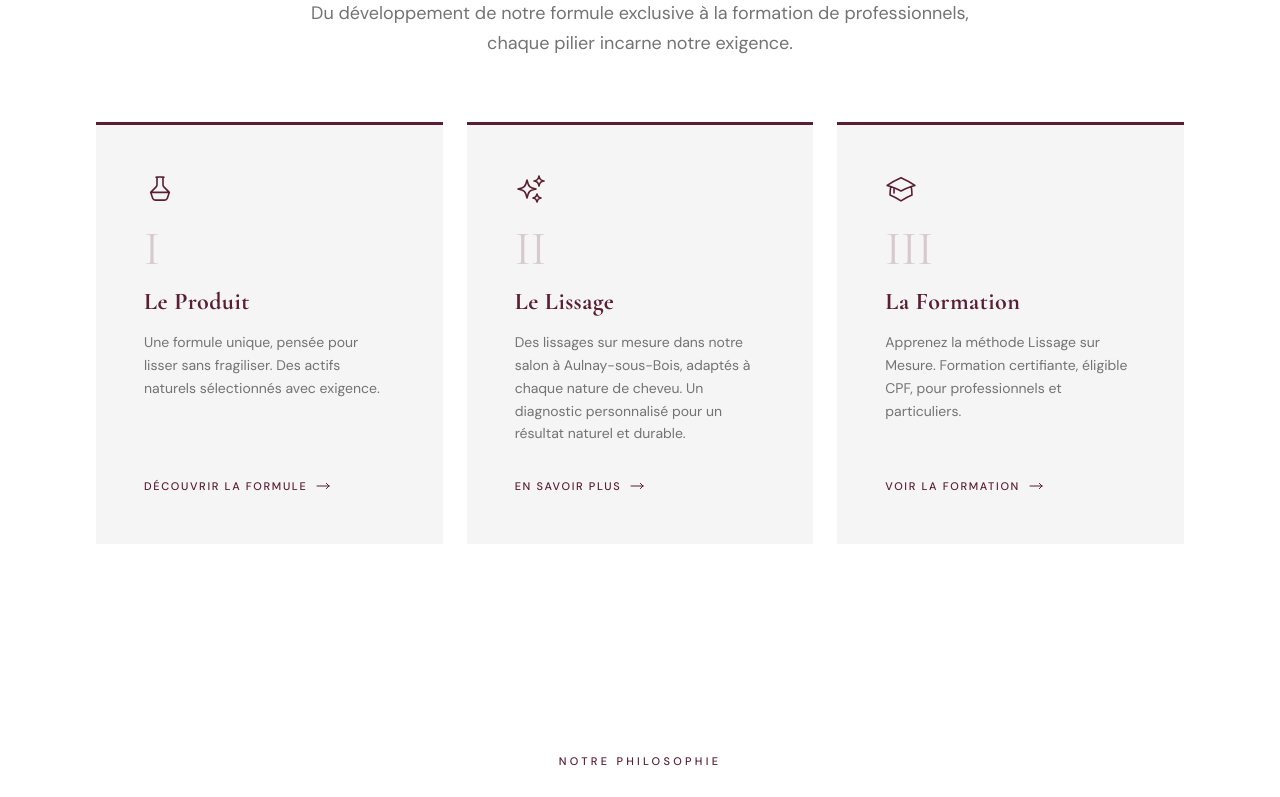
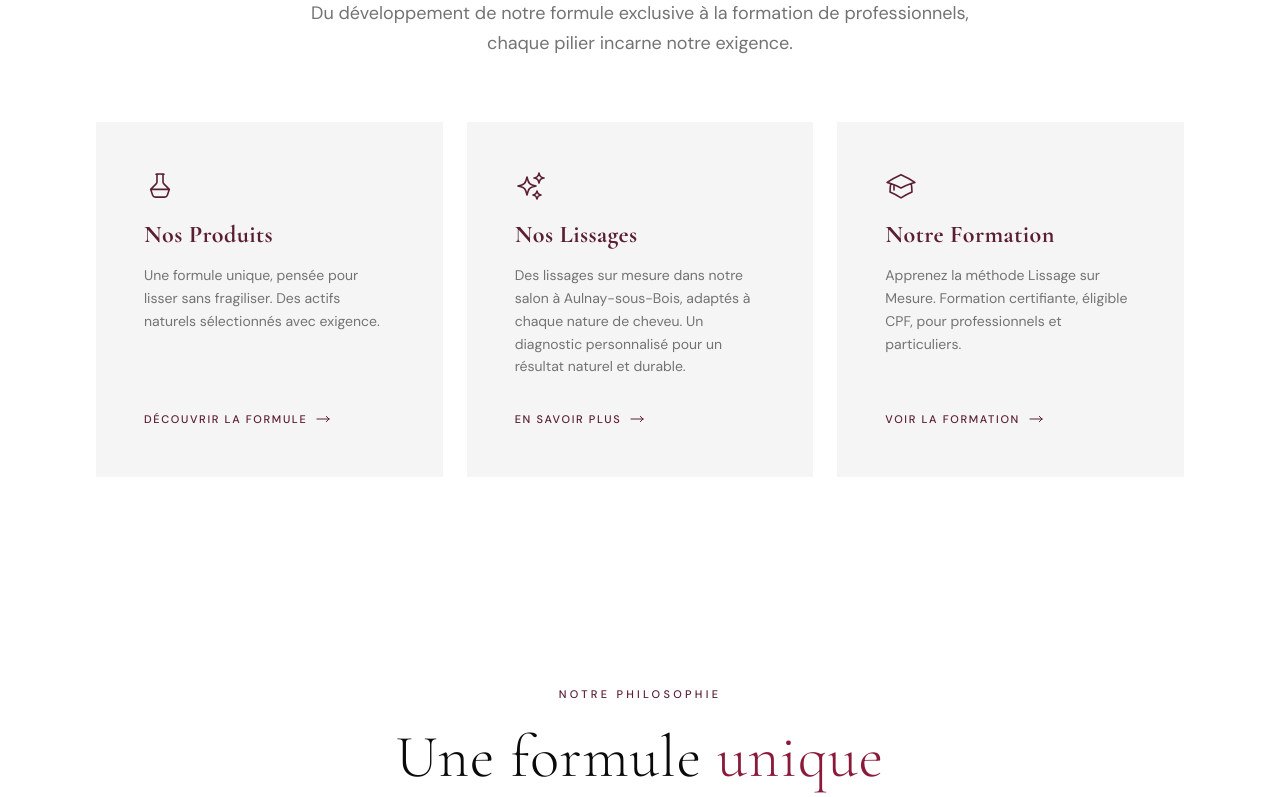
Before and after one commit to zakariya2002/lissage-sur-mesure, a Next.js app: page / in a window 1280 px wide. Shown: the part 1040-1837 px from the top of the page. Built offline with nearby package versions, Linux system fonts and the light colour scheme.

Commit message:
fix: cartes Activités — retrait chiffres romains/bordure, hover bordeaux, titres Nos/Notre
Co-Authored-By: Claude Opus 4.6 (1M context) <noreply@anthropic.com>

```diff
--- a/src/components/Activites.tsx
+++ b/src/components/Activites.tsx
@@ -4,12 +4,11 @@ import { motion } from "framer-motion";
 
 const activites = [
   {
-    titre: "Le Produit",
+    titre: "Nos Produits",
     description:
       "Une formule unique, pensée pour lisser sans fragiliser. Des actifs naturels sélectionnés avec exigence.",
     href: "#formule",
     cta: "Découvrir la formule",
-    roman: "I",
     icon: (
       <svg className="w-8 h-8" fill="none" stroke="currentColor" viewBox="0 0 24 24" strokeWidth={1.2}>
         <path strokeLinecap="round" strokeLinejoin="round" d="M9.75 3.104v5.714a2.25 2.25 0 01-.659 1.591L5 14.5M9.75 3.104c-.251.023-.501.05-.75.082m.75-.082a24.301 24.301 0 014.5 0m0 0v5.714a2.25 2.25 0 00.659 1.591L19 14.5M14.25 3.104c.251.023.501.05.75.082M19 14.5l-1.43 4.294a2.25 2.25 0 01-2.134 1.544H8.564a2.25 2.25 0 01-2.134-1.544L5 14.5m14 0H5" />
@@ -17,12 +16,11 @@ const activites = [
     ),
   },
   {
-    titre: "Le Lissage",
+    titre: "Nos Lissages",
     description:
       "Des lissages sur mesure dans notre salon à Aulnay-sous-Bois, adaptés à chaque nature de cheveu. Un diagnostic personnalisé pour un résultat naturel et durable.",
     href: "#lissage",
     cta: "En savoir plus",
-    roman: "II",
     icon: (
       <svg className="w-8 h-8" fill="none" stroke="currentColor" viewBox="0 0 24 24" strokeWidth={1.2}>
         <path strokeLinecap="round" strokeLinejoin="round" d="M9.813 15.904L9 18.75l-.813-2.846a4.5 4.5 0 00-3.09-3.09L2.25 12l2.846-.813a4.5 4.5 0 003.09-3.09L9 5.25l.813 2.846a4.5 4.5 0 003.09 3.09L15.75 12l-2.846.813a4.5 4.5 0 00-3.09 3.09zM18.259 8.715L18 9.75l-.259-1.035a3.375 3.375 0 00-2.455-2.456L14.25 6l1.036-.259a3.375 3.375 0 002.455-2.456L18 2.25l.259 1.035a3.375 3.375 0 002.455 2.456L21.75 6l-1.036.259a3.375 3.375 0 00-2.455 2.456zM16.894 20.567L16.5 21.75l-.394-1.183a2.25 2.25 0 00-1.423-1.423L13.5 18.75l1.183-.394a2.25 2.25 0 001.423-1.423l.394-1.183.394 1.183a2.25 2.25 0 001.423 1.423l1.183.394-1.183.394a2.25 2.25 0 00-1.423 1.423z" />
@@ -30,12 +28,11 @@ const activites = [
     ),
   },
   {
-    titre: "La Formation",
+    titre: "Notre Formation",
     description:
       "Apprenez la méthode Lissage sur Mesure. Formation certifiante, éligible CPF, pour professionnels et particuliers.",
     href: "#formation",
     cta: "Voir la formation",
-    roman: "III",
     icon: (
       <svg className="w-8 h-8" fill="none" stroke="currentColor" viewBox="0 0 24 24" strokeWidth={1.2}>
         <path strokeLinecap="round" strokeLinejoin="round" d="M4.26 10.147a60.438 60.438 0 00-.491 6.347A48.62 48.62 0 0112 20.904a48.62 48.62 0 018.232-4.41 60.46 60.46 0 00-.491-6.347m-15.482 0a50.636 50.636 0 00-2.658-.813A59.906 59.906 0 0112 3.493a59.903 59.903 0 0110.399 5.84c-.896.248-1.783.52-2.658.814m-15.482 0A50.717 50.717 0 0112 13.489a50.702 50.702 0 017.74-3.342M6.75 15v-3.75m0 0h-.008v.008H6.75V11.25z" />
@@ -69,7 +66,7 @@ export default function Activites() {
         <div className="grid md:grid-cols-3 gap-6">
           {activites.map((activite, i) => (
             <motion.a
-              key={activite.roman}
+              key={activite.titre}
               href={activite.href}
               initial={{ opacity: 0, y: 40 }}
               whileInView={{ opacity: 1, y: 0 }}
@@ -79,16 +76,11 @@ export default function Activites() {
                 delay: i * 0.15,
                 ease: [0.22, 1, 0.36, 1],
               }}
-              className="group relative bg-[var(--color-gray-100)] border-t-[3px] border-t-[var(--color-bordeaux)] p-8 md:p-12 hover:bg-[var(--color-black)] transition-colors duration-500 flex flex-col"
+              className="group relative bg-[var(--color-gray-100)] p-8 md:p-12 hover:bg-[var(--color-bordeaux)] transition-colors duration-500 flex flex-col"
             >
               {/* Icône */}
-              <span className="text-[var(--color-bordeaux)] group-hover:text-white/40 transition-colors duration-500 mb-5">
+              <span className="text-[var(--color-bordeaux)] group-hover:text-white transition-colors duration-500 mb-5">
                 {activite.icon}
-              </span>
-
-              {/* Numéro roman */}
-              <span className="font-serif text-5xl text-[#5B1E3033] group-hover:text-white/10 transition-colors duration-500 mb-4">
-                {activite.roman}
               </span>
 
               <h3 className="font-serif text-2xl font-bold text-[var(--color-bordeaux)] group-hover:text-white transition-colors duration-500 mb-4">
```
